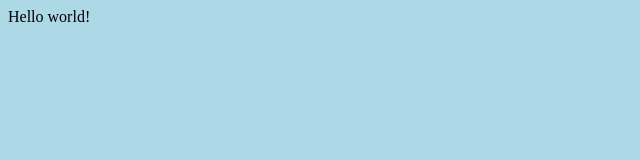
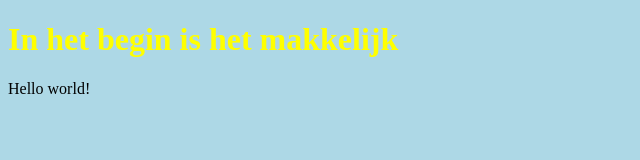
Before and after one commit to xota/HTMLCSS2, a plain HTML site: page index.html in a window 1280 px wide. Shown: the whole page, without its empty margins (0-640 px from the left). Drawn offline with Linux system fonts and the light colour scheme.

Commit message:
een h1 toegevoegd en van opmaak voorzien

```diff
--- a/css/opmaak.css
+++ b/css/opmaak.css
@@ -1,3 +1,8 @@
 body {
   background-color: lightblue;
 }
+
+
+h1 {
+  color: yellow;
+}
--- a/index.html
+++ b/index.html
@@ -6,6 +6,7 @@
     <link rel="stylesheet" href="css/opmaak.css" type="text/css">
   </head>
   <body>
+    <h1>In het begin is het makkelijk</h1>
     Hello world!
   </body>
 </html>
```
Also changed, not shown: pagina2.html (added).
